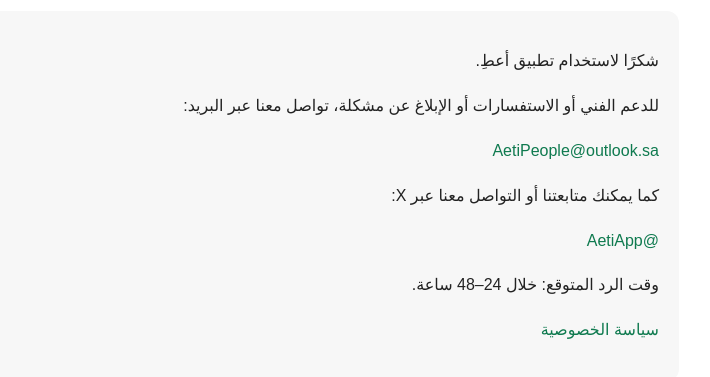
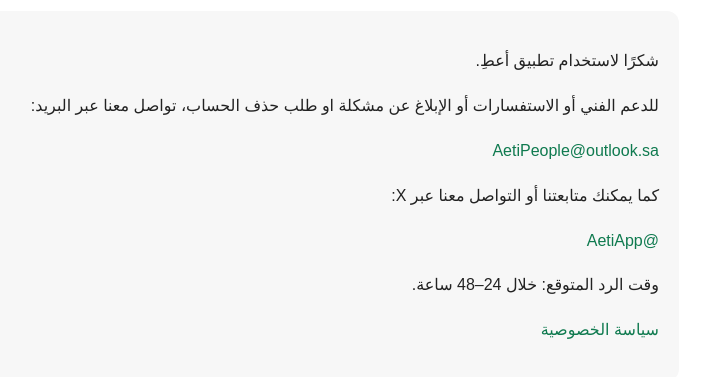
Before and after one commit to ayoubmohamedd-dotcom/aeti-support, a plain HTML site: page index.html in a window 1280 px wide. Shown: the part 149-526 px from the top of the page, without its empty margins (361-1071 px from the left). Drawn offline with Linux system fonts and the light colour scheme.

Commit message:
Enhance support message in index.html
Updated support message to include account deletion requests.

```diff
--- a/index.html
+++ b/index.html
@@ -15,7 +15,7 @@
   <h1>دعم تطبيق أعطِ</h1>
   <div class="box">
     <p>شكرًا لاستخدام تطبيق أعطِ.</p>
-    <p>للدعم الفني أو الاستفسارات أو الإبلاغ عن مشكلة، تواصل معنا عبر البريد:</p>
+    <p>للدعم الفني أو الاستفسارات أو الإبلاغ عن مشكلة او طلب حذف الحساب، تواصل معنا عبر البريد:</p>
     <p><a href="mailto:AetiPeople@outlook.sa">AetiPeople@outlook.sa</a></p>
     <p>كما يمكنك متابعتنا أو التواصل معنا عبر X:</p>
     <p><a href="https://x.com/AetiApp" target="_blank">@AetiApp</a></p>
```
